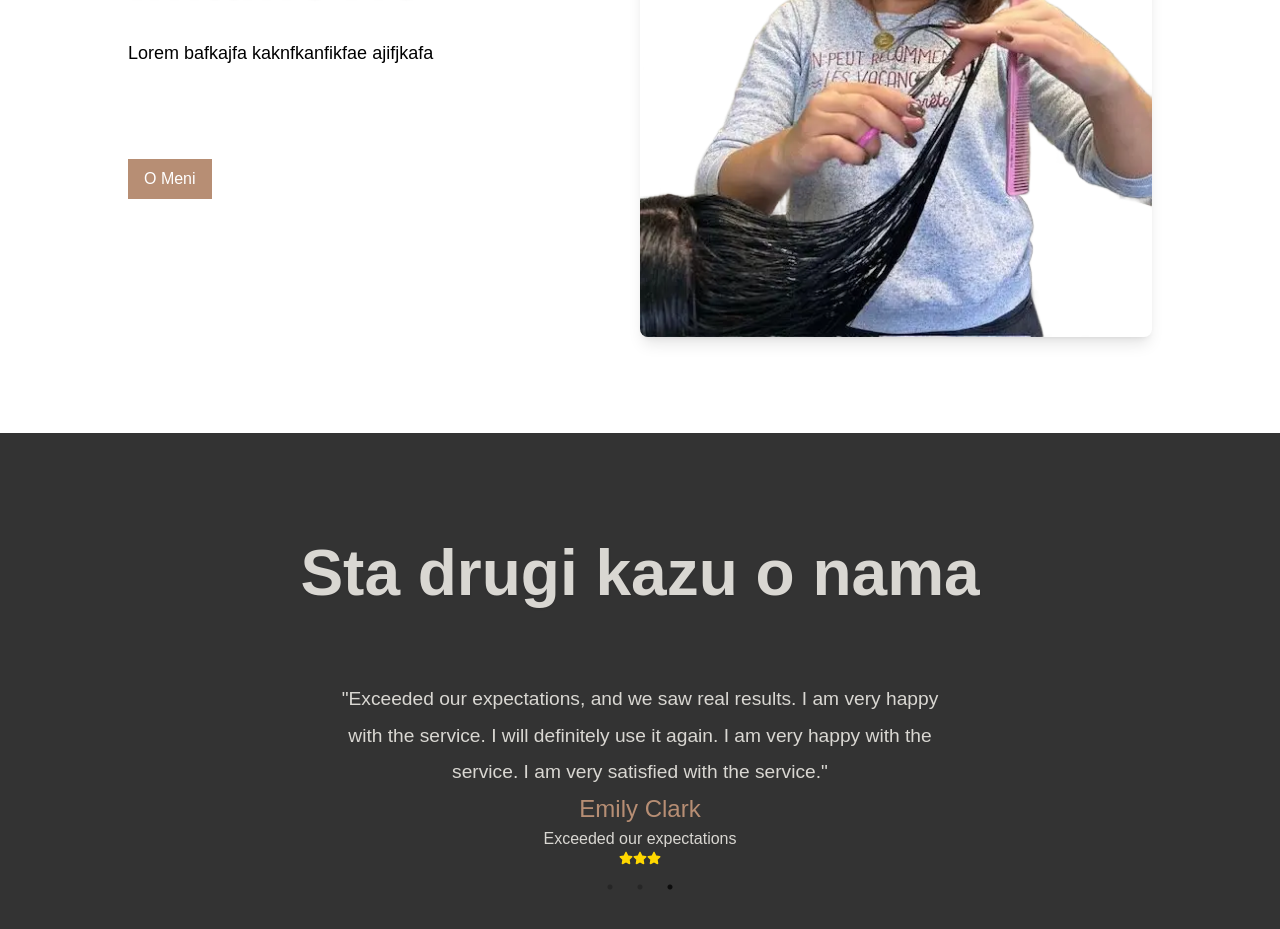
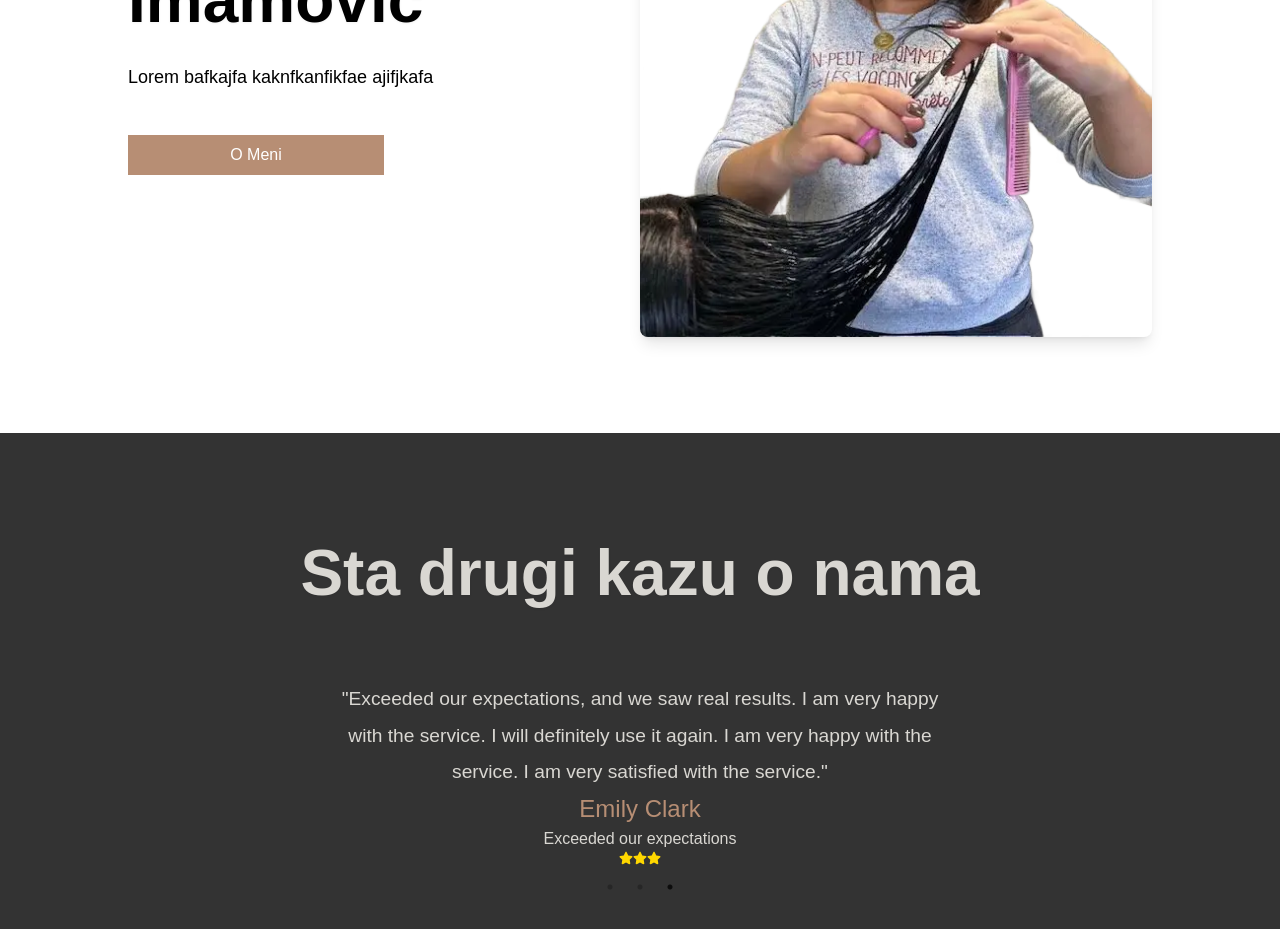
Before and after one commit to MeldinRadoncic/ancyfriz, a React (Create React App) app: page / in a window 1280 px wide. Shown: the part 6420-7349 px from the top of the page. Built offline with nearby package versions, Linux system fonts and the light colour scheme.

Commit message:
Updating the width of the about me button

```diff
--- a/src/Components/Pages/HomePage/AboutFounder.jsx
+++ b/src/Components/Pages/HomePage/AboutFounder.jsx
@@ -17,13 +17,11 @@ const AboutFounder = () => {
             Lorem bafkajfa
             kaknfkanfikfae ajifjkafa
           </p>
-          <div className='mt-4 md:mt-12'>
-            <Button className='px-14'>
+            <Button className='w-full lg:w-1/2'>
               <a href='/anidaimaovic'>
                   O Meni
               </a>
             </Button>
-          </div>
         </div>
         <div className='mt-6 md:mt-0 md:w-1/2'>
           <img
```
